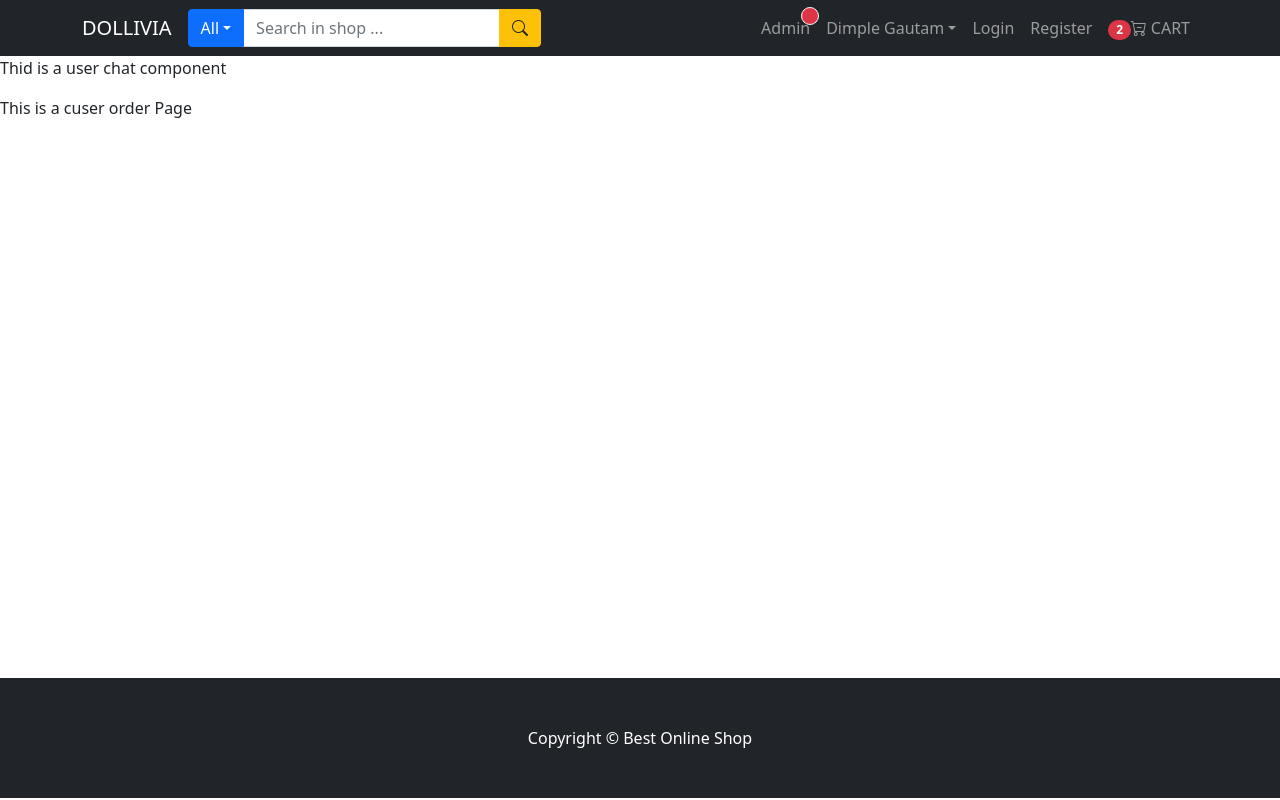
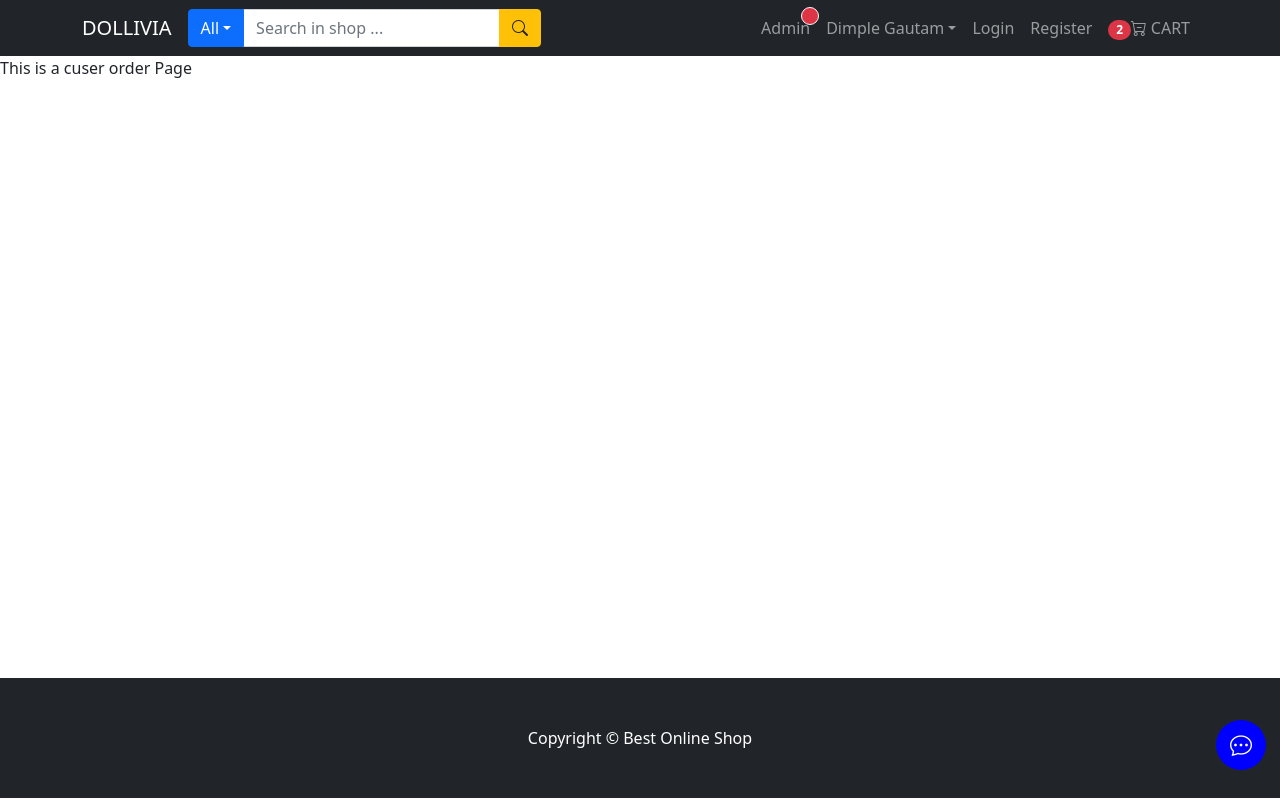
Before and after one commit to Dimple53/E-commerce_Website, a React (Create React App) app in the folder E-commerceApplication/frontend/: page /user/my-orders in a window 1280 px wide. Built offline with nearby package versions, Linux system fonts and the light colour scheme.

Commit message:
chat css

```diff
--- /dev/null
+++ b/E-commerceApplication/frontend/src/chats.css
@@ -0,0 +1,32 @@
+.chat-btn {
+    position: fixed;
+    right: 14px;
+    bottom: 30px;
+    cursor: pointer;
+    background-color: blue;
+    border-radius: 50px;
+    width: 50px;
+    height: 50px;
+    color: #fff;
+    font-size: 22px;
+    z-index: 2;
+    display: flex;
+    justify-content: center;
+    align-items: center;
+}
+
+.chat-btn .close {
+    display: none;
+}
+
+#check:checked ~ .chat-btn i {
+    display: block;
+}
+
+#check:checked ~ .chat-btn .comment {
+    display: none;
+}
+
+#check {
+    display: none !important;
+}
--- a/E-commerceApplication/frontend/src/components/CategoryCardComponent.js
+++ b/E-commerceApplication/frontend/src/components/CategoryCardComponent.js
@@ -1,19 +1,32 @@
 import { Card, Button } from "react-bootstrap";
+import { LinkContainer } from "react-router-bootstrap";
 
-const CategoryCardComponent = () => {
+const CategoryCardComponent = ({ category, idx }) => {
+  const images = [
+    "/images/tablets-category.png",
+    "/images/monitors-category.png",
+    "/images/games-category.png",
+    "/images/tablets-category.png",
+    "/images/tablets-category.png",
+    "/images/tablets-category.png",
+    "/images/tablets-category.png",
+    "/images/tablets-category.png",
+  ];
   return (
-    <Card style={{ width: "18rem" }}>
-      <Card.Img variant="top" src="/images/tablets-category.png" />
+    <Card>
+      <Card.Img crossorigin="anonymous" variant="top" src={images[idx]} />
       <Card.Body>
-        <Card.Title>Card Title</Card.Title>
+        <Card.Title>{category}</Card.Title>
         <Card.Text>
           Some quick example text to build on the card title and make up the
           bulk of the card's content.
         </Card.Text>
-        <Button variant="primary">Go somewhere</Button>
+        <LinkContainer to="/product-list">
+          <Button variant="primary">Go to the Category</Button>
+        </LinkContainer>
       </Card.Body>
     </Card>
   );
 };
 
-export default CategoryCardComponent
+export default CategoryCardComponent;
--- a/E-commerceApplication/frontend/src/components/ProductCarouselComponent.js
+++ b/E-commerceApplication/frontend/src/components/ProductCarouselComponent.js
@@ -1,42 +1,57 @@
-import {Carousel} from 'react-bootstrap'
+import { Carousel } from "react-bootstrap";
+import { LinkContainer } from "react-router-bootstrap";
 
 const ProductCarouselComponent = () => {
+  const cursorP = {
+    cursor: "pointer",
+  };
   return (
     <Carousel>
       <Carousel.Item>
         <img
+          crossorigin="anonymous"
           className="d-block w-100"
+          style={{ height: "300px", objectFit: "cover" }}
           src="/images/carousel/carousel-1.png"
           alt="First slide"
         />
         <Carousel.Caption>
-          <h3>First slide label</h3>
-          <p>Nulla vitae elit libero, a pharetra augue mollis interdum.</p>
+          <LinkContainer style={cursorP} to="/product-details">
+            <h3>Bestseller in Laptops Category</h3>
+          </LinkContainer>
+          <p>Dell Inspiron 15 3000 Laptop, 15.6 inch HD</p>
         </Carousel.Caption>
       </Carousel.Item>
       <Carousel.Item>
         <img
           className="d-block w-100"
+          style={{ height: "300px", objectFit: "cover" }}
           src="/images/carousel/carousel-2.png"
           alt="Second slide"
         />
 
         <Carousel.Caption>
-          <h3>Second slide label</h3>
-          <p>Lorem ipsum dolor sit amet, consectetur adipiscing elit.</p>
+          <LinkContainer style={cursorP} to="/product-details">
+            <h3>Bestseller in Books Category</h3>
+          </LinkContainer>
+          <p>World of Eric Carle, Hear Bear Roar 30-Button Animal Sound Book</p>
         </Carousel.Caption>
       </Carousel.Item>
       <Carousel.Item>
         <img
           className="d-block w-100"
+          style={{ height: "300px", objectFit: "cover" }}
           src="/images/carousel/carousel-3.png"
           alt="Third slide"
         />
 
         <Carousel.Caption>
-          <h3>Third slide label</h3>
+          <LinkContainer style={cursorP} to="/product-details">
+            <h3>Bestseller in Cameras Category</h3>
+          </LinkContainer>
           <p>
-            Praesent commodo cursus magna, vel scelerisque nisl consectetur.
+            4K Camcorder Video Camera 60FPS 48MP Vlogging Camera for YouTube
+            WiFi 16X Digital Camera
           </p>
         </Carousel.Caption>
       </Carousel.Item>
--- a/E-commerceApplication/frontend/src/components/user/UserChatComponent.js
+++ b/E-commerceApplication/frontend/src/components/user/UserChatComponent.js
@@ -1,4 +1,14 @@
+import "../../chats.css";
 const UserChatComponent = () => {
-  return <p>Thid is a user chat component</p>;
+  return (
+    <>
+      <input type="checkbox" id="check" />
+      <label className="chat-btn" htmlFor="check">
+        <i className="bi bi-chat-dots comment"></i>
+        <i className="bi bi-x-circle close"></i>
+      </label>
+    </>
+  );
 };
+
 export default UserChatComponent;
```
